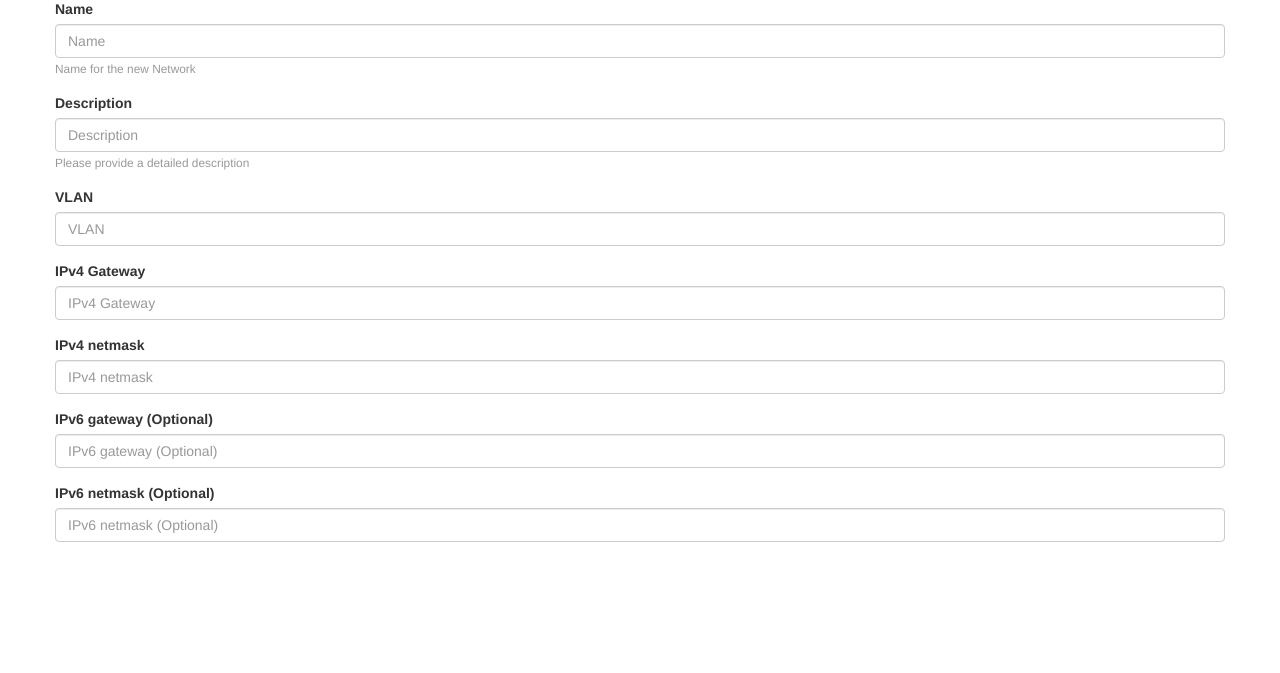
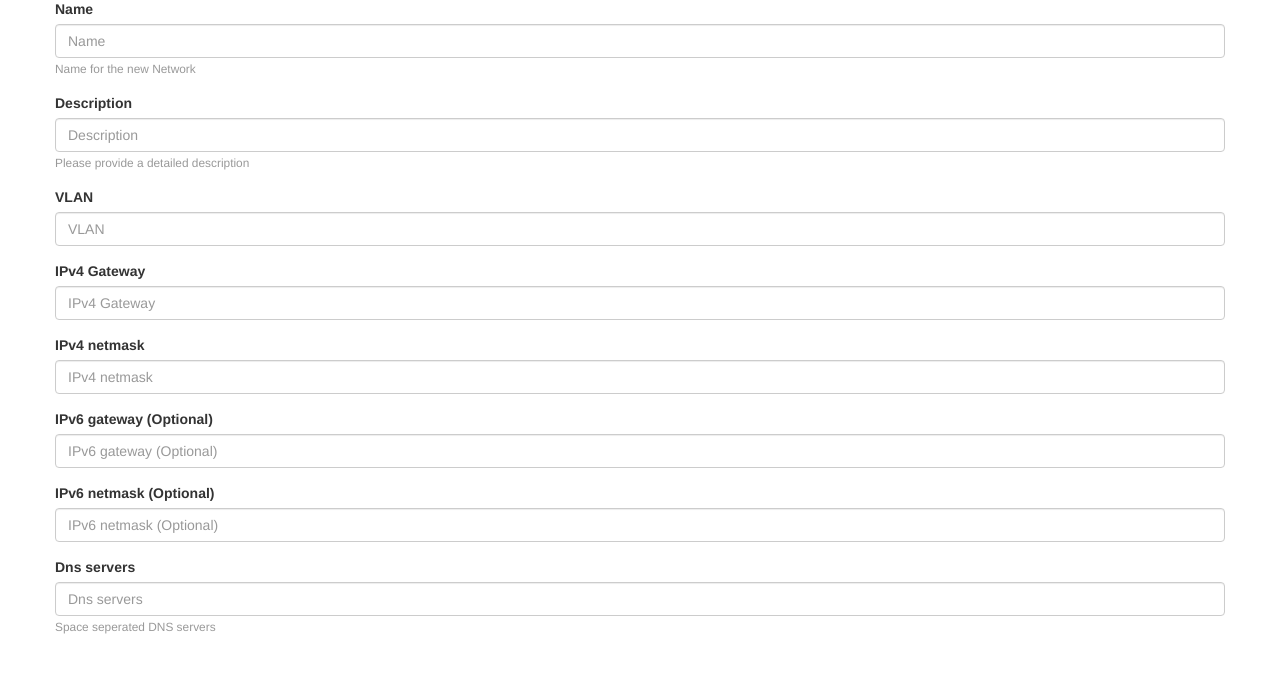
Before and after one commit to Japje/gridomatic, a Django app: page /pool/1/network/create/ in a window 1280 px wide. Shown: the part 107-780 px from the top of the page. Run offline with Django 3.2, Linux system fonts and the light colour scheme; the visitor is signed in with stand-in values (Sample User, id 1); parts of the project's set-up code (start-up, migrations or seed data) failed here and were passed over; some libraries are stand-ins or nearby versions.

Commit message:
dns servers are now added on network creation

```diff
--- a/gridomatic/forms.py
+++ b/gridomatic/forms.py
@@ -69,6 +69,7 @@ class NetworkCreateForm(forms.Form):
 	ipv4_netmask  = forms.GenericIPAddressField(protocol='ipv4', label="IPv4 netmask")
 	ipv6_gateway  = forms.GenericIPAddressField(protocol='ipv6', required=False, label="IPv6 gateway (Optional)")
 	ipv6_netmask  = forms.IntegerField(label='IPv6 netmask (Optional)', required=False, min_value=1, max_value=128)
+	dns_servers   = forms.CharField(help_text="Space seperated DNS servers")
 
 
 class VMEditForm(forms.Form):
--- a/gridomatic/templates/gridomatic/network_details.html
+++ b/gridomatic/templates/gridomatic/network_details.html
@@ -35,7 +35,8 @@
 					<tr><td>IPv4 Gateway</td><td>{{ item.ipv4_gateway }}</td></tr>
 					<tr><td>IPv4 Netmask</td><td>{{ item.ipv4_netmask }}</td></tr>
 					<tr><td>IPv6 Gateway</td><td>{{ item.ipv6_gateway }}</td></tr>
-					<tr><td>IPv6 Netmask</td><td>{{ item.ipv6_netmask }}</td></tr>
+          <tr><td>IPv6 Netmask</td><td>{{ item.ipv6_netmask }}</td></tr>
+          <tr><td>DNS Servers</td><td>{{ item.dns_servers }}</td></tr>
 					<tr><td>VLAN</td><td>{{ item.VLAN }}</td></tr>
 					<tr><td>UUID</td><td>{{ item.uuid }}</td></tr>
 					<tr><td>MTU</td><td>{{ item.mtu }}</td></tr>
--- a/gridomatic/views.py
+++ b/gridomatic/views.py
@@ -358,6 +358,7 @@ def network_details(request, poolname, uuid):
 			'ipv4_netmask':  str(details['other_config']['XenCenter.CustomFields.network.ipv4']).split('|', 2)[1],
 			'ipv6_gateway':  ipv6_gateway,
 			'ipv6_netmask':  ipv6_netmask,
+			'dns_servers':    str(details['other_config']['XenCenter.CustomFields.network.dns']),
 			'VLAN':  get_vlan['VLAN'],
 			'uuid':  details['uuid'],
 			'mtu':  details['MTU'],
--- a/gridomatic/xen.py
+++ b/gridomatic/xen.py
@@ -42,6 +42,8 @@ class Xen():
 			ipv6_network = str(options['ipv6_gateway'])+'|'+str(options['ipv6_netmask'])
 			other_config['XenCenter.CustomFields.network.ipv6'] = ipv6_network
 
+		dns_servers = str(options['dns_servers'])
+		other_config['XenCenter.CustomFields.network.dns'] = dns_servers
 
 		network_ref = self.session.xenapi.network.create({'name_label': name, 'name_description': description, 'other_config': other_config, 'tags': tags})
 		self.session.xenapi.pool.create_VLAN('bond0', network_ref, vlan)
```
